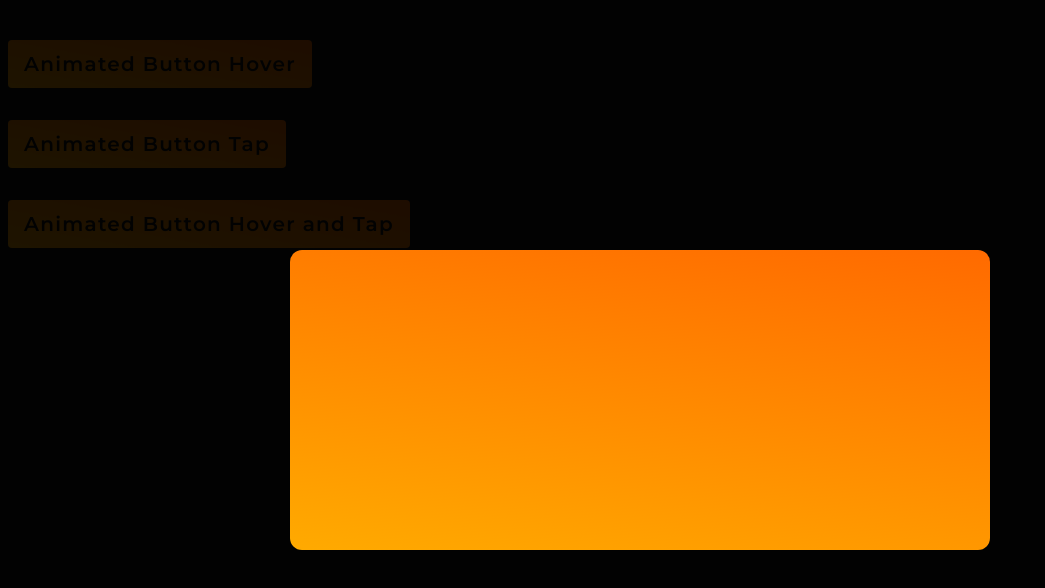
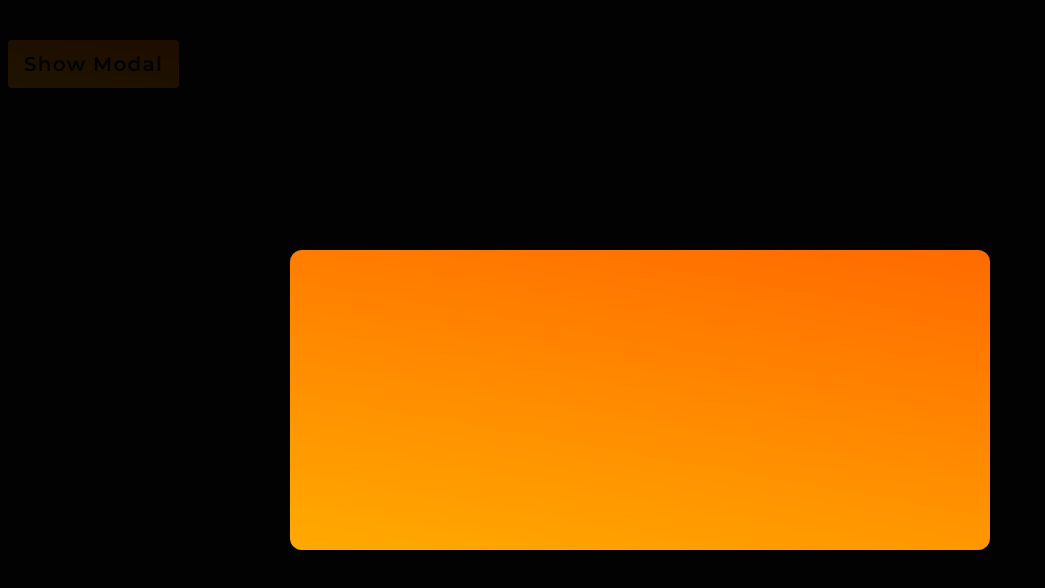
Before and after one commit to nsagias/framer-motion-starter, a React (Create React App) app: page / in a window 1280 px wide. Shown: the top 588 px of the page, without its empty margins (0-1045 px from the left). Built offline with nearby package versions, Linux system fonts and the light colour scheme.

Commit message:
add onModalOpen, onOpen, onClose, and types

```diff
--- a/src/components/AnimatedButton/AnimatedButton.tsx
+++ b/src/components/AnimatedButton/AnimatedButton.tsx
@@ -1,39 +1,24 @@
 import { motion } from "framer-motion";
 
-export default function AnimatedButton() {
+type AnimatedButtonProps = {
+  onModalOpen: boolean,
+  onOpen: () => void,
+  onClose: () => void,
+};
+
+export default function AnimatedButton({ onModalOpen, onOpen, onClose }: AnimatedButtonProps ) {
   return (
     <>
       <div>
         <motion.button
           className="save-button"
-          whileHover={{ scale: 1.1 }}
-          onClick={() => null}
-        >
-          Animated Button Hover
-        </motion.button>
-      </div>
-
-      <div>
-        <motion.button
-          className="save-button"
-          whileTap={{ scale: 0.9 }}
-          onClick={() => null}
-        >
-          Animated Button Tap
-        </motion.button>
-      </div>
-
-      <div>
-        <motion.button
-          className="save-button"
           whileTap={{ scale: 0.9 }}
           whileHover={{ scale: 1.1 }}
-          onClick={() => null}
+          onClick={() => ( onModalOpen ? onClose() : onOpen() )}
         >
-          Animated Button Hover and Tap
+          Show Modal
         </motion.button>
       </div>
     </>
-
   );
 }
```
